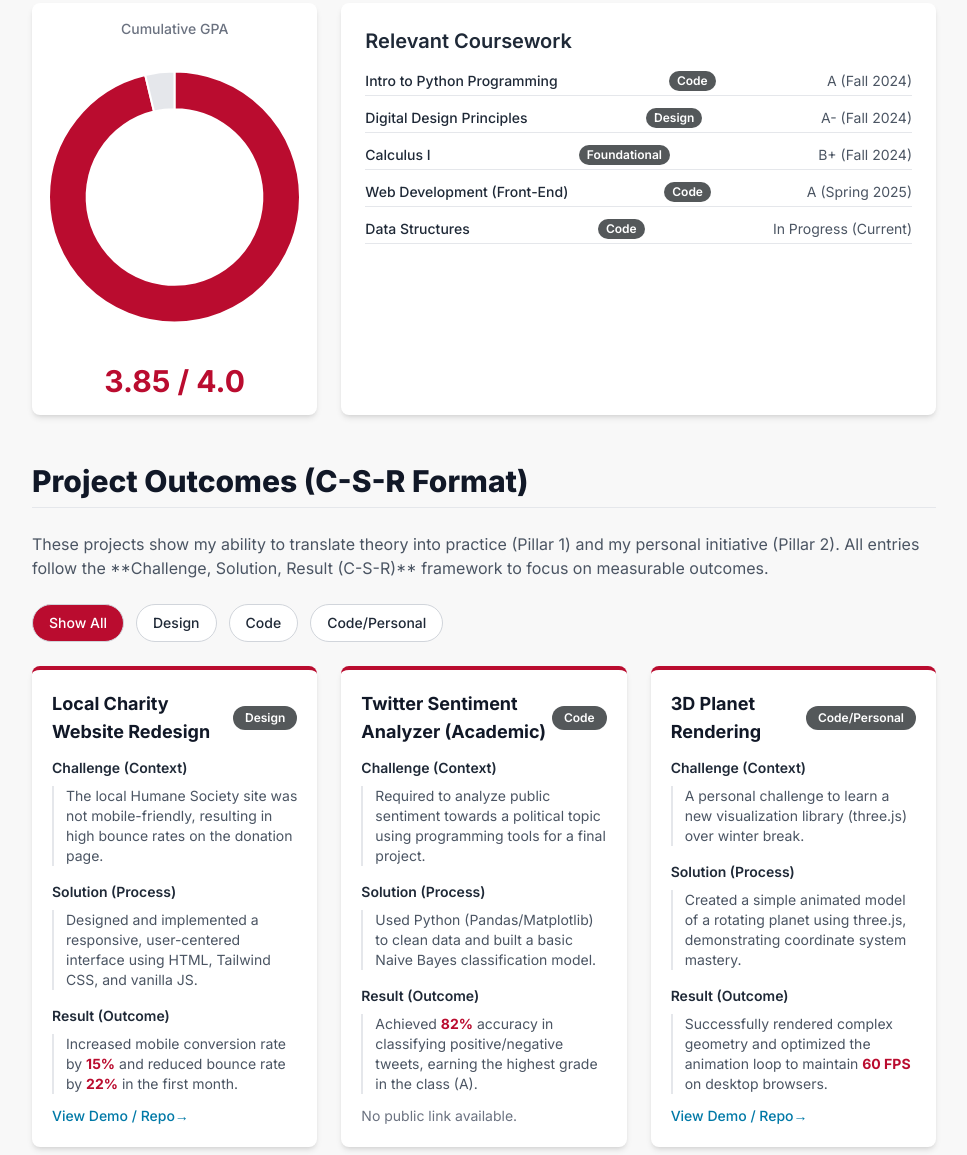
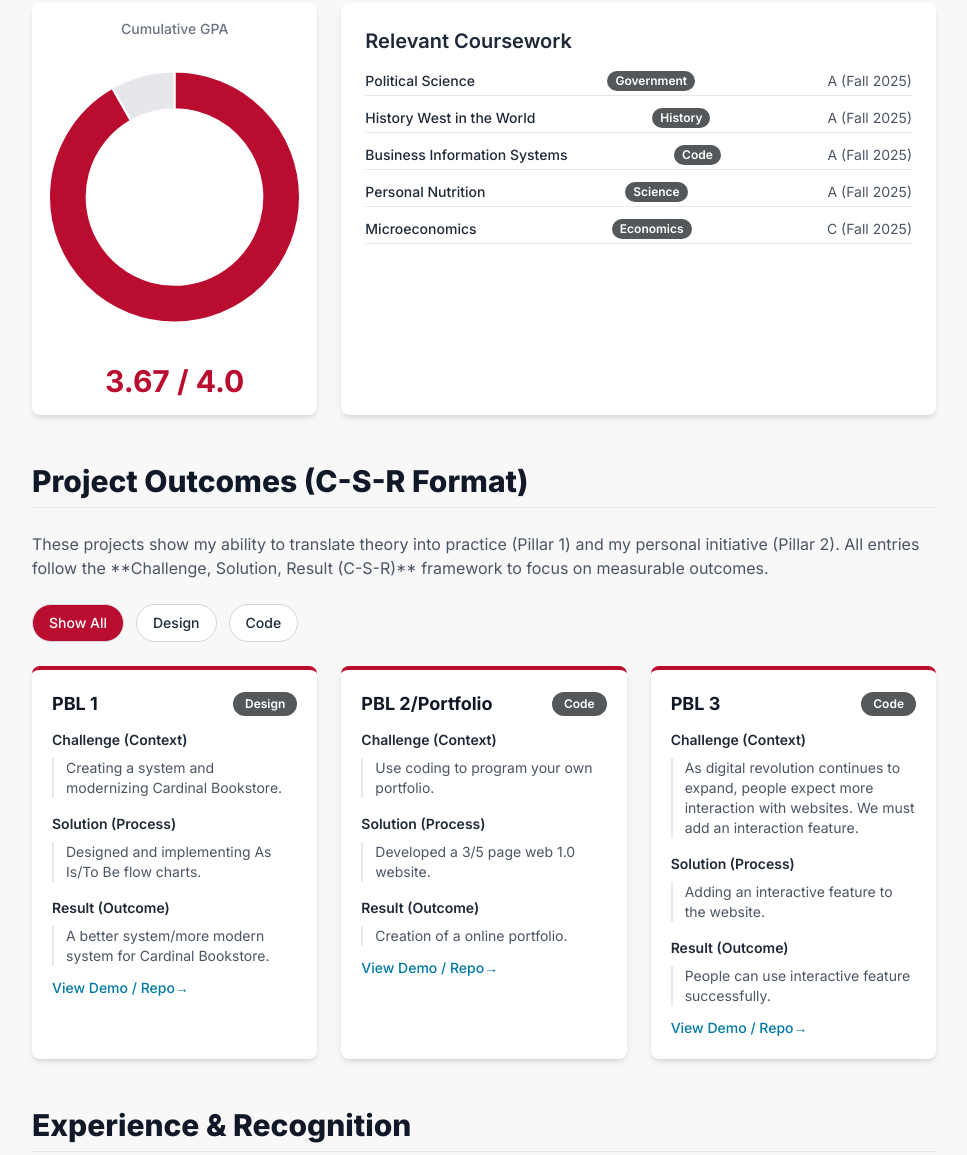
Before and after one commit to raedavid/raedavidportfolio, a plain HTML site: page index.html in a window 1280 px wide. Shown: the part 954-2109 px from the top of the page, without its empty margins (296-1263 px from the left). Drawn offline with nearby package versions, Linux system fonts and the light colour scheme.

```diff
--- a/student_portfolio_template (2).html
+++ b/index.html
@@ -255,11 +255,11 @@ CONFIRMATION: NO SVG graphics used. NO Mermaid JS used. -->
 
         // 1.1 PROFILE & BRANDING VARIABLES (REQUIRED)
         const profileData = {
-            studentName: "Riley Cardinal",
-            tagline: "Future-Focused Problem Solver in Digital Media",
-            currentYear: "Sophomore", // Freshman, Sophomore, Junior, Senior
-            major: "Computer Science & Digital Media",
-            gpa: 3.85,
+            studentName: "Rae David",
+            tagline: "TBD",
+            currentYear: "Freshman", // Freshman, Sophomore, Junior, Senior
+            major: "Finance",
+            gpa: 3.67,
             impactScoreMultiplier: 10, // Adjusts how much projects/awards count towards total impact
 
             // --- INTRODUCTION & BRANDING FIELDS ---
@@ -279,50 +279,50 @@ CONFIRMATION: NO SVG graphics used. NO Mermaid JS used. -->
 
         // 1.2 ACADEMICS (REQUIRED: Add relevant classes)
         const academicData = [
-            { name: "Intro to Python Programming", grade: "A", semester: "Fall 2024", relevance: "Code" },
-            { name: "Digital Design Principles", grade: "A-", semester: "Fall 2024", relevance: "Design" },
-            { name: "Calculus I", grade: "B+", semester: "Fall 2024", relevance: "Foundational" },
-            { name: "Web Development (Front-End)", grade: "A", semester: "Spring 2025", relevance: "Code" },
-            { name: "Data Structures", grade: "In Progress", semester: "Current", relevance: "Code" },
+            { name: "Political Science", grade: "A", semester: "Fall 2025", relevance: "Government" },
+            { name: "History West in the World", grade: "A", semester: "Fall 2025", relevance: "History" },
+            { name: "Business Information Systems", grade: "A", semester: "Fall 2025", relevance: "Code" },
+            { name: "Personal Nutrition", grade: "A", semester: "Fall 2025", relevance: "Science" },
+            { name: "Microeconomics", grade: "C", semester: "Fall 2025", relevance: "Economics" },
         ];
 
         // 1.3 PROJECTS (REQUIRED: Follow C-S-R format)
         const projectData = [
             {
-                title: "Local Charity Website Redesign",
+                title: "PBL 1",
                 category: "Design",
-                challenge: "The local Humane Society site was not mobile-friendly, resulting in high bounce rates on the donation page.",
-                solution: "Designed and implemented a responsive, user-centered interface using HTML, Tailwind CSS, and vanilla JS.",
-                result: "Increased mobile conversion rate by **15%** and reduced bounce rate by **22%** in the first month.",
-                link: "https://github.com/riley/charity-site"
+                challenge: "Creating a system and modernizing Cardinal Bookstore.",
+                solution: "Designed and implementing As Is/To Be flow charts.",
+                result: "A better system/more modern system for Cardinal Bookstore.",
+                link: "TBD"
             },
             {
-                title: "Twitter Sentiment Analyzer (Academic)",
+                title: "PBL 2/Portfolio",
                 category: "Code",
-                challenge: "Required to analyze public sentiment towards a political topic using programming tools for a final project.",
-                solution: "Used Python (Pandas/Matplotlib) to clean data and built a basic Naive Bayes classification model.",
-                result: "Achieved **82%** accuracy in classifying positive/negative tweets, earning the highest grade in the class (A).",
-                link: ""
+                challenge: "Use coding to program your own portfolio.",
+                solution: "Developed a 3/5 page web 1.0 website.",
+                result: "Creation of a online portfolio.",
+                link: "TBD"
             },
             {
-                title: "3D Planet Rendering",
-                category: "Code/Personal",
-                challenge: "A personal challenge to learn a new visualization library (three.js) over winter break.",
-                solution: "Created a simple animated model of a rotating planet using three.js, demonstrating coordinate system mastery.",
-                result: "Successfully rendered complex geometry and optimized the animation loop to maintain **60 FPS** on desktop browsers.",
-                link: "https://riley.github.io/planet-render"
+                title: "PBL 3",
+                category: "Code",
+                challenge: "As digital revolution continues to expand, people expect more interaction with websites. We must add an interaction feature.",
+                solution: "Adding an interactive feature to the website.",
+                result: "People can use interactive feature successfully.",
+                link: "TBD"
             }
         ];
 
         // 1.4 EXPERIENCE & AWARDS (REQUIRED)
         const recognitionData = {
             experience: [
-                { title: "Team Lead, Ball State Hackathon", type: "Extracurricular", duration: "Oct 2025", detail: "Led a four-person team to develop a functional prototype in **24 hours**." },
-                { title: "Library Volunteer (IT Support)", type: "Community Service", duration: "Jan - May 2025", detail: "Provided **40+ hours** of technical support for public computers and staff devices." },
+                { title: "TBD", type: "TBD", duration: "TBD", detail: "TBD" },
+                { title: "TBD", type: "TBD", duration: "TBD", detail: "TBD" },
             ],
             awards: [
-                { title: "Dean's List", duration: "Fall 2024", detail: "Achieved a **3.8 GPA**." },
-                { title: "Rising Star Freshman Award", duration: "Spring 2025", detail: "Recognized by the CS department for high academic achievement and engagement." },
+                { title: "TBD", duration: "TBD", detail: "TBD" },
+                { title: "TBD", duration: "TBD", detail: "TBD" },
             ]
         };
 
```
